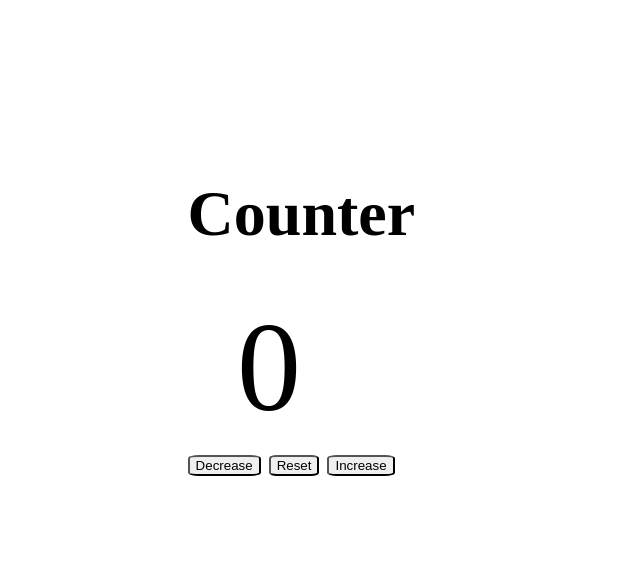
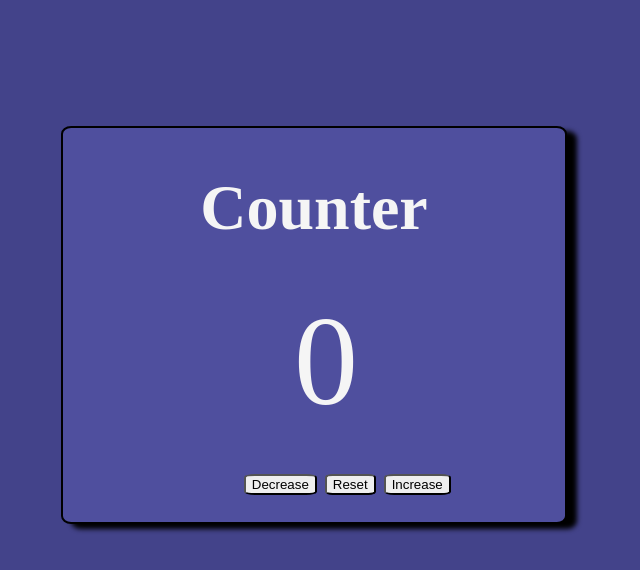
Before and after one commit to DerekDanielson/Number-Counter, a plain HTML site: page index.html in a window 1280 px wide. Shown: the whole page, without its empty margins (326-966 px from the left). Drawn offline with Linux system fonts and the light colour scheme.

Commit message:
Added background color and box shadow

```diff
--- a/style.css
+++ b/style.css
@@ -1,13 +1,41 @@
+body {
+    background: rgb(67, 67, 138);
+}
+
 #container {
-    padding-top: 10%;
-    padding-left: 40%;
+    margin-top: 10%;
+    margin-left: 30%;
+    margin-right: 30%;
     font-size: 2rem;
+    border: 2px solid;
+    border-radius: 2%;
+    background: rgb(79, 79, 158);
+    box-shadow: 10px 5px 5px;
+}
+
+h1 {
+    display: flex;
+    justify-content: center;
+    color: whitesmoke;
+}
+
+span {
+    display: flex;
+    margin-top: -10%;
+    margin-left: 40%;
+    color: whitesmoke;
 }
 
 #value {
     padding-top: 10%;
-    padding-left: 6.5%;
+    padding-left: 6%;
     font-size: 8rem;
+}
+
+#btn-container {
+    margin-left: 36%;
+    padding-top: 5%;
+    padding-bottom: 5%;
 }
 
 button {
```
